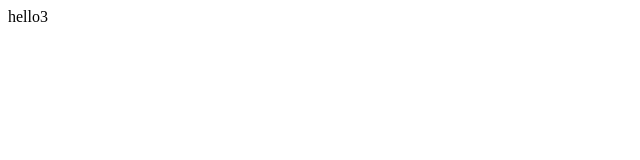
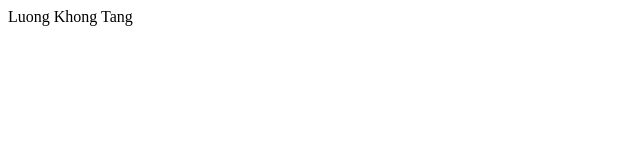
Before and after one commit to ngaytho69/luonghungson.github.io, a plain HTML site: page index.html in a window 1280 px wide. Shown: the whole page, without its empty margins (0-640 px from the left). Drawn offline with Linux system fonts and the light colour scheme.

Commit message:
luong tang

```diff
--- a/index.html
+++ b/index.html
@@ -5,6 +5,6 @@
     <title></title>
   </head>
   <body>
-    hello3
+    Luong Khong Tang
   </body>
 </html>
```
